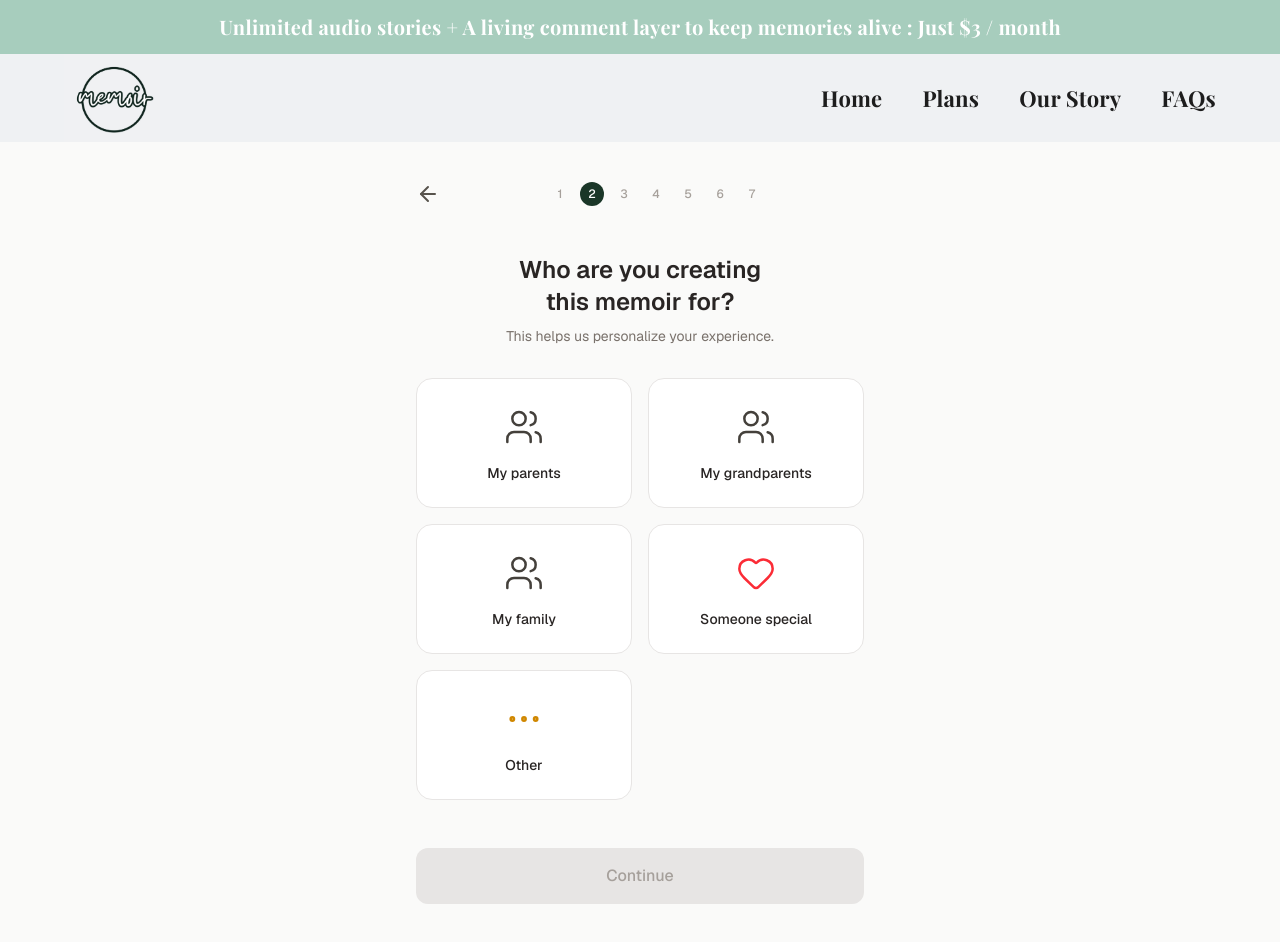
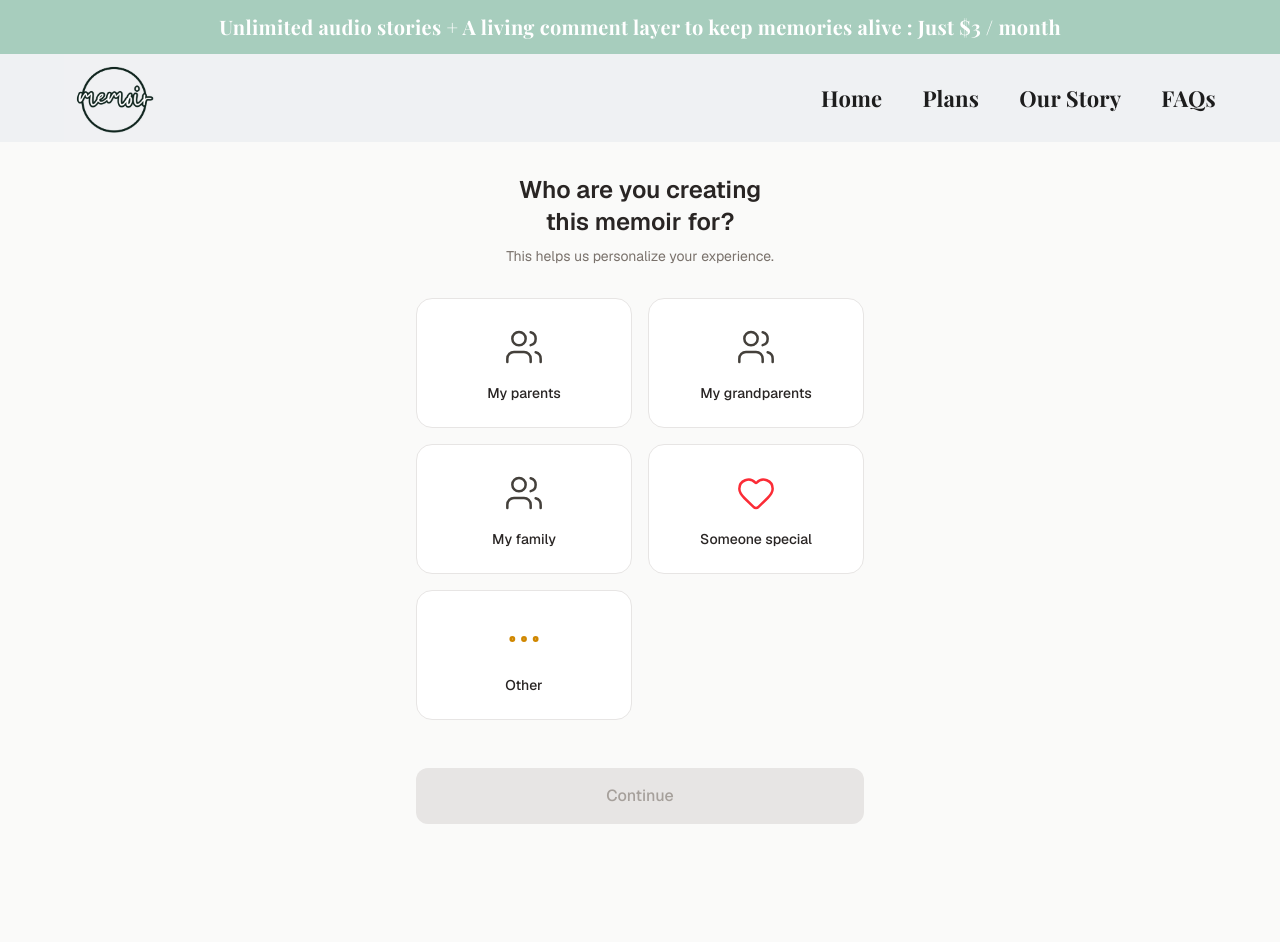
Before and after one commit to ahmadakram7018-a11y/memoir-frontend, a Next.js app in the folder frontend/: page /who_is_this_for in a window 1280 px wide. Built offline with nearby package versions, Linux system fonts and the light colour scheme.

Commit message:
Removed progress for for now

```diff
--- a/frontend/components/onboarding/Who_is_this_for.tsx
+++ b/frontend/components/onboarding/Who_is_this_for.tsx
@@ -20,27 +20,6 @@ export default function WhoIsThisFor() {
   return (
     <div className="min-h-screen bg-stone-50 flex flex-col items-center px-6 py-8 font-sans">
       <div className="w-full max-w-md">
-        {/* Top Navigation & Progress Bar */}
-        <div className="flex items-center mb-10">
-          <button onClick={() => router.back()} className="p-2 -ml-2 text-stone-600 hover:text-stone-900">
-            <ArrowLeft size={24} />
-          </button>
-          <div className="flex-1 flex justify-center items-center space-x-2">
-            {[1, 2, 3, 4, 5, 6, 7].map((step) => (
-              <div
-                key={step}
-                className={`flex items-center justify-center w-6 h-6 rounded-full text-xs font-medium ${
-                  step === 2
-                    ? 'bg-[#1a3628] text-white'
-                    : 'text-stone-400'
-                }`}
-              >
-                {step}
-              </div>
-            ))}
-          </div>
-        </div>
-
         {/* Headers */}
         <div className="text-center mb-8">
           <h1 className="text-2xl font-semibold text-stone-800 mb-2">
```
